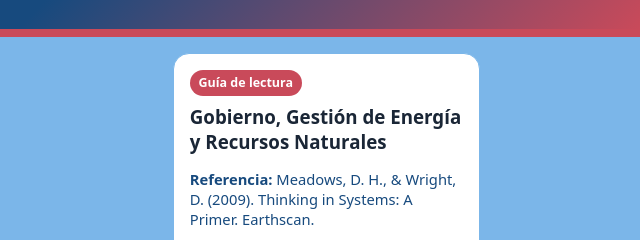
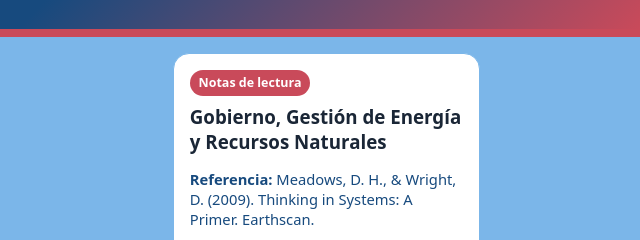
Before and after one commit to socyb/ggern, a plain HTML site: page 4inessential/index.html in a window 1280 px wide. Shown: the part 249-489 px from the top of the page, 640-1280 px from the left. Drawn offline with Linux system fonts and the light colour scheme.

Commit message:
Change badge text from 'Guía de lectura' to 'Notas de lectura'

```diff
--- a/4inessential/index.html
+++ b/4inessential/index.html
@@ -384,7 +384,7 @@
 
       <aside class="col-4">
         <div class="panel">
-          <span class="badge">Guía de lectura</span>
+          <span class="badge">Notas de lectura</span>
           <h3 style="margin:.5rem 0 0">Gobierno, Gestión de Energía y Recursos Naturales</h3>
           <p class="meta"><strong>Referencia:</strong> Meadows, D. H., & Wright, D. (2009). Thinking in Systems: A Primer. Earthscan.</p>
           <p class="meta"><strong>Objetivo de clase:</strong> Analizar la diferencia entre recursos renovables y no renovables desde la perspectiva de la dinámica de sistemas, comprendiendo cómo los bucles de crecimiento y de balance limitan el uso de recursos en un entorno finito, para reflexionar sobre las implicaciones de estos conceptos en la gestión sostenible de la energía y los recursos naturales.</p>
```
